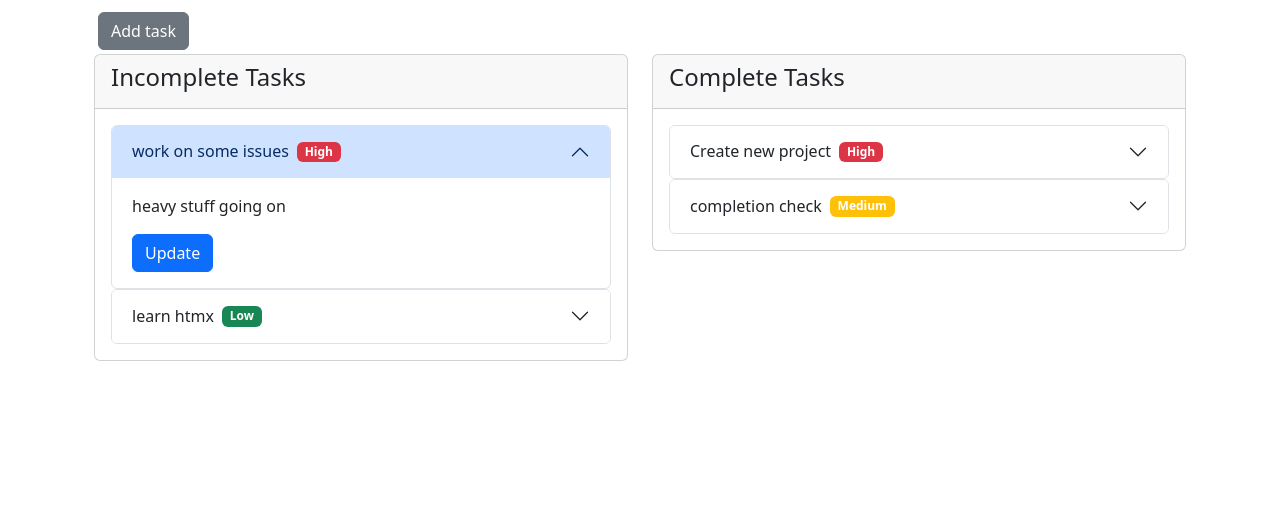
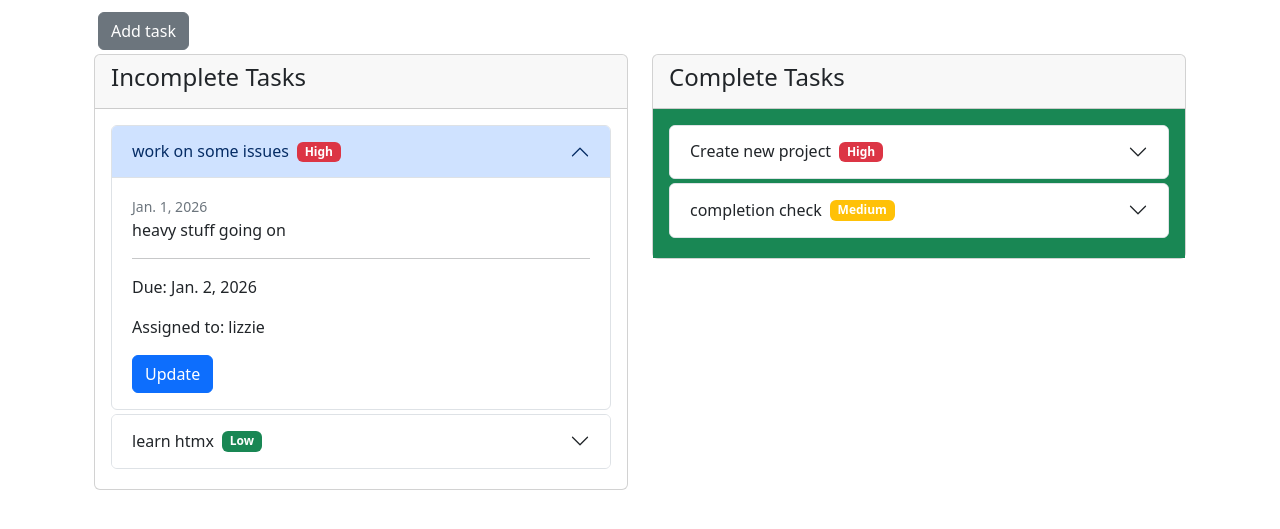
Before and after one commit to fco1000/task_manager, a Django app: page /tasks/ in a window 1280 px wide, after a click that opens the changed part. Shown: the part 56-585 px from the top of the page. Run offline with Django 5.2, Linux system fonts and the light colour scheme; data comes from the database, SQL or seed files in the repository; both versions use the stored data as it was after the commit; some libraries are stand-ins or nearby versions.

Commit message:
improved functionality

```diff
--- a/manager/forms.py
+++ b/manager/forms.py
@@ -4,7 +4,7 @@
 class TaskForm(forms.ModelForm):
     class Meta:
         model = Task
-        fields = ['title','description','due_date','priority_level','completed']
+        fields = ['title','description','assigned_worker','due_date','priority_level','completed']
         widgets = {
             'due_date': forms.DateInput(attrs={'type':'date'}),
         }
--- a/manager/models.py
+++ b/manager/models.py
@@ -10,6 +10,8 @@ class Task(models.Model):
     task_id = models.CharField(max_length=20)
     title = models.CharField(max_length=100, null=True, blank=True)
     description = models.TextField(blank=True, null=True)
+    assigned_worker = models.ForeignKey('Worker', on_delete=models.SET_NULL, null=True, blank=True)
+    date_created = models.DateField(auto_now_add=True, null=True)
     due_date = models.DateField(null=True, blank=True)
     priority_level  = models.CharField(max_length=10, choices=Level.choices,default=Level.Low)
     completed = models.BooleanField(default=False)
--- a/manager/templates/tasks.html
+++ b/manager/templates/tasks.html
@@ -17,7 +17,7 @@
                     {% if tasks %}
                     {% for task in tasks %}
                         {% if not task.completed %}
-                        <div class="accordion" id="accordion">
+                        <div class="accordion mb-1" id="accordion">
                             <div class="accordion-item">
                                 <h2 class="accordion-header" id="{{task.title}}">
                                 <button class="accordion-button collapsed" type="button" data-bs-toggle="collapse" data-bs-target="#{{task.id}}" aria-expanded="false" aria-controls="{{task.id}}">
@@ -33,7 +33,11 @@
                                 </h2>
                                 <div id="{{task.id}}" class="accordion-collapse collapse" aria-labelledby="{{task.title}}" data-bs-parent="#accordion">
                                     <div class="accordion-body">
+                                        <small class="text-secondary">{{task.date_created}}</small>
                                         <p>{{task.description}}</p>
+                                        <hr>
+                                        <p>Due: {{task.due_date}}</p>
+                                        <p>Assigned to: {{task.assigned_worker}}</p>
                                         <a class="btn btn-primary" href="{% url 'task-update' task.id %}">Update</a>
                                     </div>
                                 </div>
@@ -56,11 +60,12 @@
                     </div>
                 </div>
 
-                <div class="card-body border-radius-1">
+                <div class="card-body bg-success border-radius-1">
                     {% if tasks %}
                     {% for task in tasks %}
                         {% if task.completed %}
-                        <div class="accordion" id="accordion">
+
+                        <div class="accordion mb-1" id="accordion">
                             <div class="accordion-item">
                                 <h2 class="accordion-header" id="{{task.title}}">
                                 <button class="accordion-button collapsed" type="button" data-bs-toggle="collapse" data-bs-target="#{{task.id}}" aria-expanded="false" aria-controls="{{task.id}}">
@@ -76,7 +81,11 @@
                                 </h2>
                                 <div id="{{task.id}}" class="accordion-collapse collapse" aria-labelledby="{{task.title}}" data-bs-parent="#accordion">
                                     <div class="accordion-body">
+                                        <small class="text-secondary">{{task.date_created}}</small>
                                         <p>{{task.description}}</p>
+                                        <hr>
+                                        <p>Due: {{task.due_date}}</p>
+                                        <p>Assigned to: <strong>{{task.assigned_worker}}</strong></p>
                                         <a class="btn btn-primary" href="{% url 'task-update' task.id %}">Update</a>
                                     </div>
                                 </div>
```
Also changed, not shown: requirements.txt (added, +31 -0 lines), db.sqlite3, manager/migrations/0006_task_assigned_worker.py (added), manager/migrations/0007_task_date_created.py (added).
